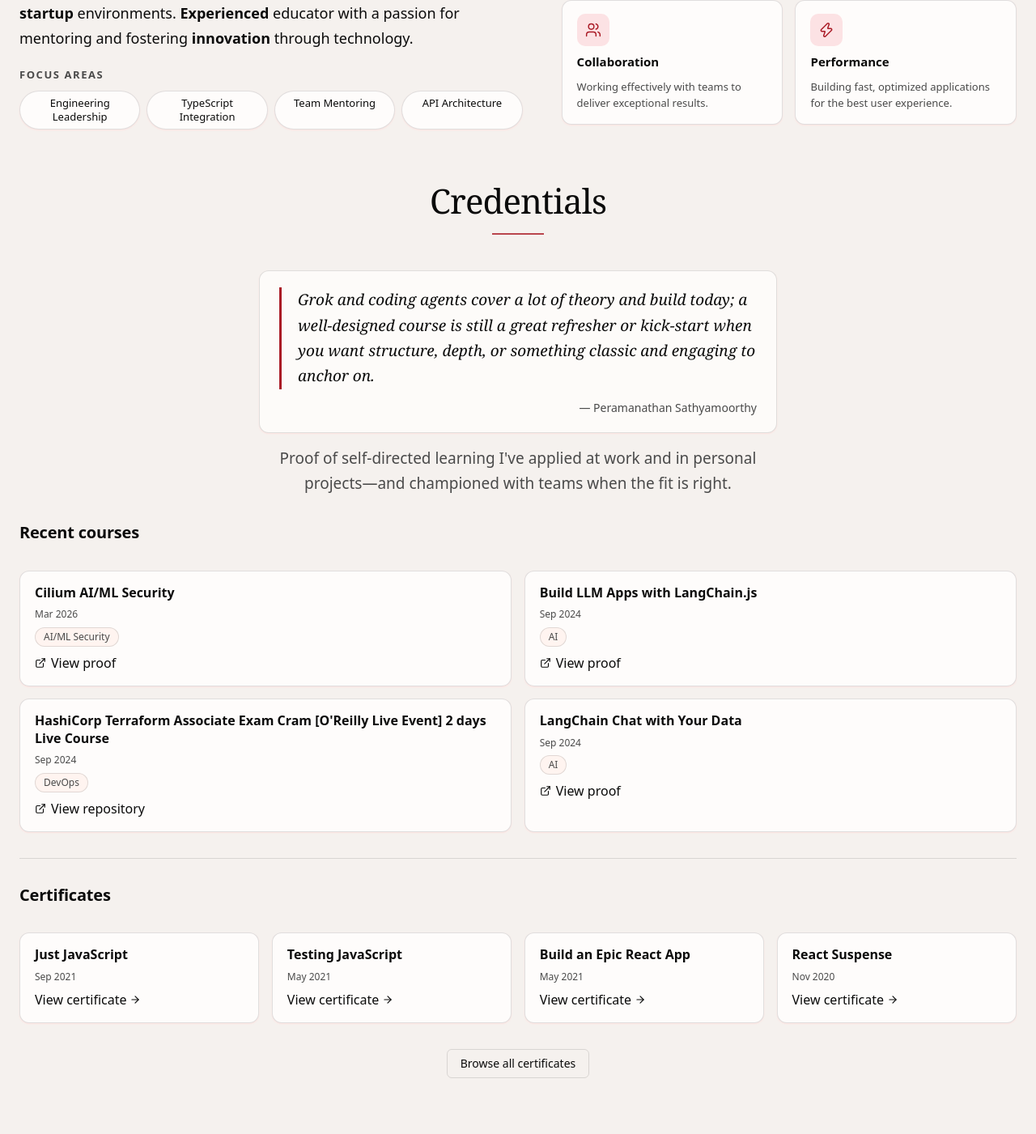
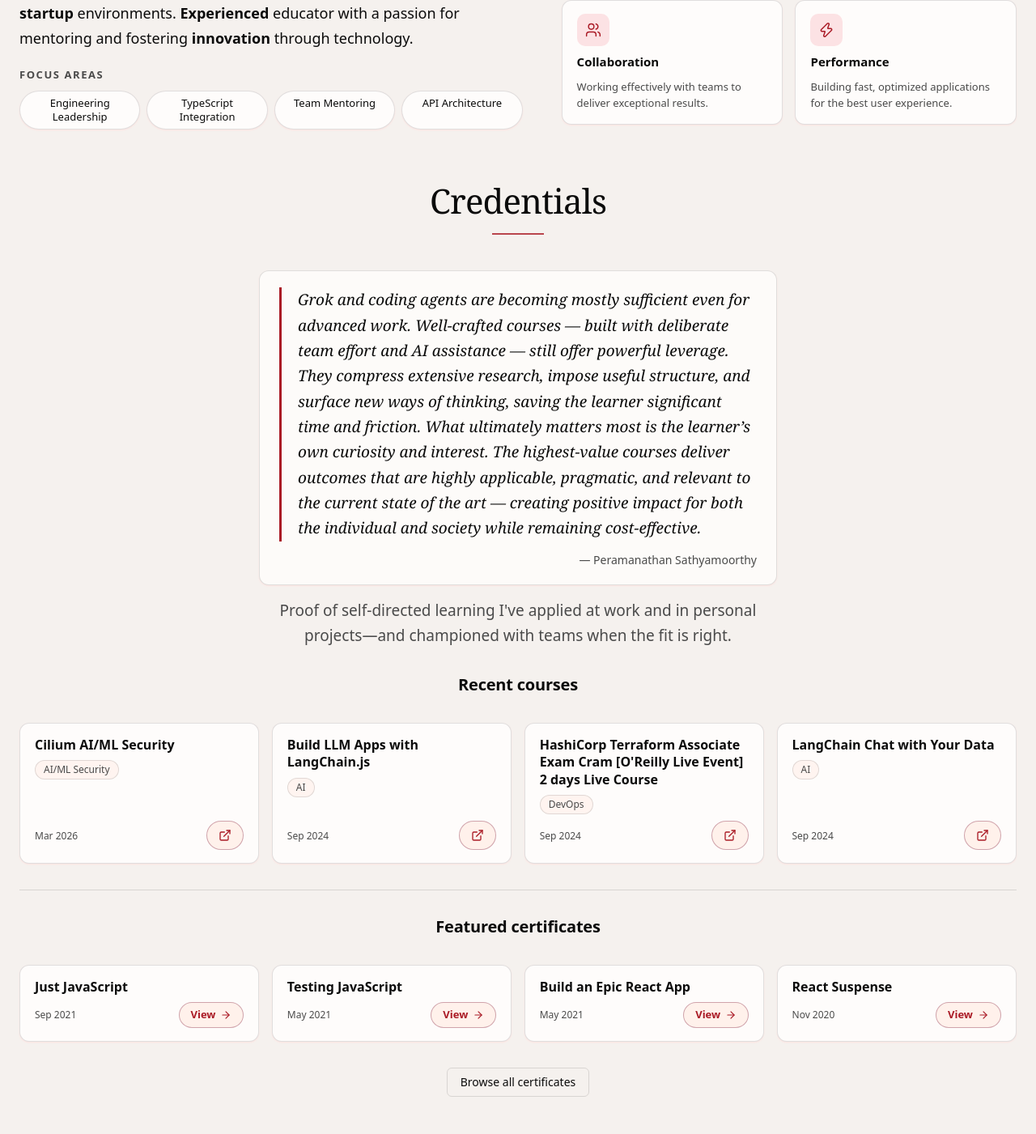
Before and after one commit to p10ns11y/devprofile, a Next.js app: page / in a window 1280 px wide. Shown: the part 1187-2588 px from the top of the page at 81% size. Built offline with nearby package versions, Linux system fonts and the light colour scheme.

Commit message:
feat(credentials): compact cards with foot-row actions on landing
Use icon-only external links for courses, shorter View CTA for certificates, and center the How I work heading.

```diff
--- a/src/components/about.tsx
+++ b/src/components/about.tsx
@@ -76,7 +76,9 @@ export function About() {
             </article>
 
             <div className="min-w-0">
-              <h3 className="subsection-title subsection-heading">How I work</h3>
+              <h3 className="subsection-title subsection-heading subsection-heading--center">
+                How I work
+              </h3>
               <ul role="list" className="about-values">
                 {features.map((feature) => (
                   <li key={feature.title}>
--- a/src/components/accomplishments.tsx
+++ b/src/components/accomplishments.tsx
@@ -52,9 +52,14 @@ export function Accomplishments() {
             <figure className="credentials-pullquote">
               <blockquote cite={`#${headingId}`}>
                 <p>
-                  Grok and coding agents cover a lot of theory and build today; a well-designed
-                  course is still a great refresher or kick-start when you want structure, depth, or
-                  something classic and engaging to anchor on.
+                  Grok and coding agents are becoming mostly sufficient even for advanced work.
+                  Well-crafted courses — built with deliberate team effort and AI assistance — still
+                  offer powerful leverage. They compress extensive research, impose useful
+                  structure, and surface new ways of thinking, saving the learner significant time
+                  and friction. What ultimately matters most is the learner’s own curiosity and
+                  interest. The highest-value courses deliver outcomes that are highly applicable,
+                  pragmatic, and relevant to the current state of the art — creating positive impact
+                  for both the individual and society while remaining cost-effective.
                 </p>
               </blockquote>
               <figcaption>— {cvdata.name}</figcaption>
@@ -68,27 +73,38 @@ export function Accomplishments() {
 
           {externalCourses.length > 0 ? (
             <div className="credentials-block">
-              <h3 className="subsection-title subsection-heading">Recent courses</h3>
-              <ul role="list" className="credentials-grid">
+              <h3 className="subsection-title subsection-heading subsection-heading--center">
+                Recent courses
+              </h3>
+              <ul role="list" className="credentials-grid credentials-grid--featured">
                 {externalCourses.map((course) => (
                   <li key={course.name} className="min-w-0">
                     <article data-card="credential" className="credential-card">
                       <h4 className="credential-card__title">{course.name}</h4>
+                      <span className="credential-card__tag">{course.domain}</span>
+                      <div className="credential-card__foot">
                         {course.completionDate ? (
                           <p className="credential-card__date">{formatDate(course.completionDate)}</p>
-                      ) : null}
-                      <span className="credential-card__tag">{course.domain}</span>
+                        ) : (
+                          <span
+                            className="credential-card__date credential-card__date--empty"
+                            aria-hidden="true"
+                          />
+                        )}
                         <a
                           href={course.url}
                           target="_blank"
                           rel="noopener noreferrer"
-                        className="credential-card__action inline-flex items-center"
+                          className="credential-card__cta credential-card__cta--icon"
+                          aria-label={
+                            course.proof_of_accomplishment === "github_code_repo"
+                              ? `View repository for ${course.name} (opens in new tab)`
+                              : `View proof for ${course.name} (opens in new tab)`
+                          }
                         >
-                        <ExternalLink className="size-3.5 mr-1.5 shrink-0" aria-hidden="true" />
-                        {course.proof_of_accomplishment === "github_code_repo"
-                          ? "View repository"
-                          : "View proof"}
+                          <ExternalLink className="credential-card__cta-icon" aria-hidden="true" />
                         </a>
+                      </div>
                     </article>
                   </li>
                 ))}
@@ -97,7 +113,9 @@ export function Accomplishments() {
           ) : null}
 
           <div className="credentials-block">
-            <h3 className="subsection-title subsection-heading">Certificates</h3>
+            <h3 className="subsection-title subsection-heading subsection-heading--center">
+              Featured certificates
+            </h3>
             <ul role="list" className="credentials-grid credentials-grid--featured">
               {certificates.map((cert) => {
                 const displayName =
@@ -106,19 +124,17 @@ export function Accomplishments() {
                   <li key={cert.id} className="min-w-0">
                     <article data-card="credential" className="credential-card">
                       <h4 className="credential-card__title">{displayName}</h4>
+                      <div className="credential-card__foot">
                         {cert.completionDate ? (
                           <p className="credential-card__date">{formatDate(cert.completionDate)}</p>
-                      ) : null}
-                      <Link
-                        href={`/certificates?id=${cert.id}`}
-                        className="credential-card__action"
-                      >
-                        View certificate
-                        <ArrowRight
-                          className="inline-block size-3.5 ml-1 -mt-0.5"
-                          aria-hidden="true"
-                        />
+                        ) : (
+                          <span className="credential-card__date credential-card__date--empty" aria-hidden="true" />
+                        )}
+                        <Link href={`/certificates?id=${cert.id}`} className="credential-card__cta">
+                          View
+                          <ArrowRight className="credential-card__cta-icon" aria-hidden="true" />
                         </Link>
+                      </div>
                     </article>
                   </li>
                 );
```
Lines whose indentation alone changed are shown as unchanged.
